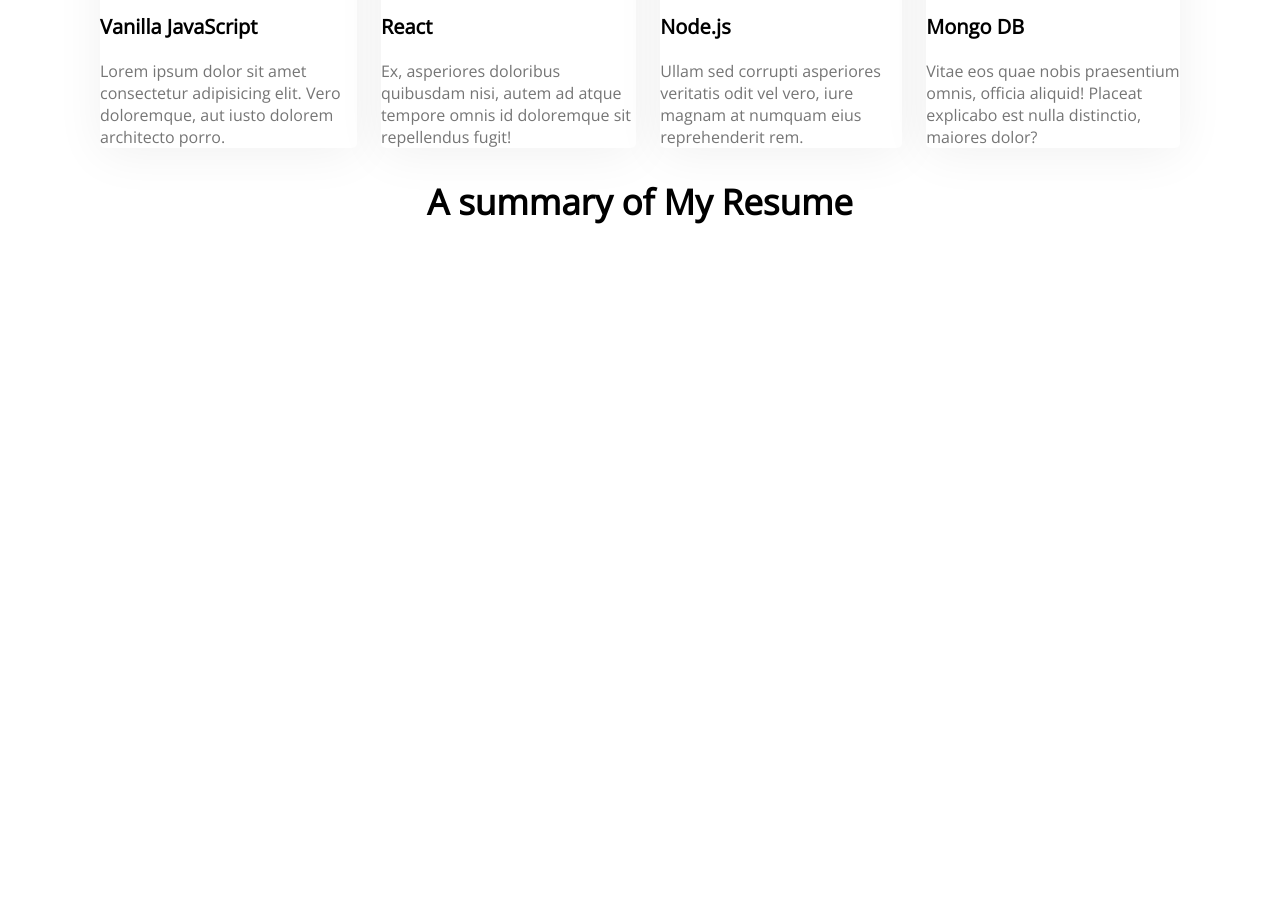
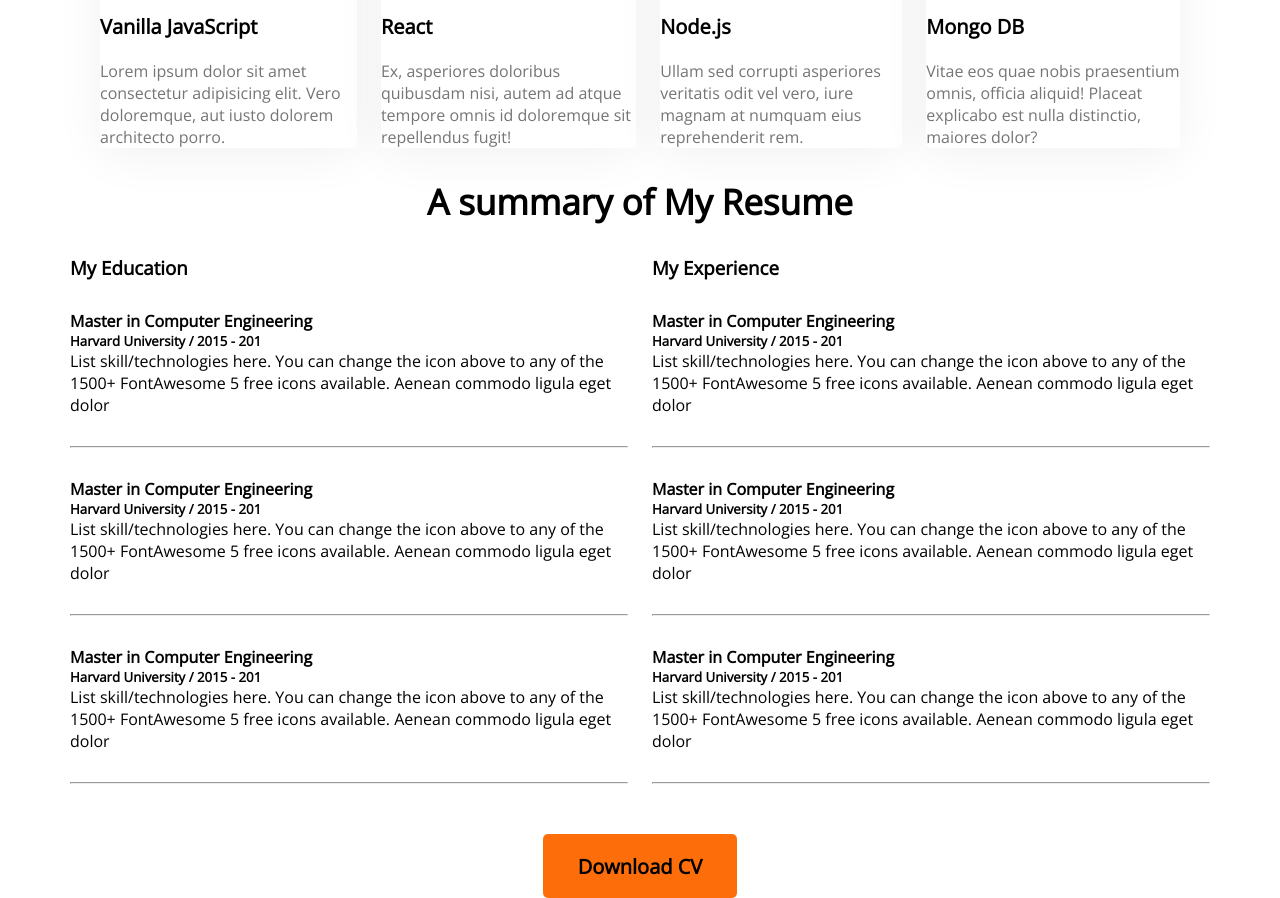
Before and after one commit to BidushiSuchana/developer-portfolio, a plain HTML site: page index.html in a window 1280 px wide. Shown: the part 1655-2553 px from the top of the page. Before the commit the page ends 1910 px from the top, so only its background shows below. Drawn offline with nearby package versions, Linux system fonts and the light colour scheme.

Commit message:
Add all resume item and button

```diff
--- a/index.html
+++ b/index.html
@@ -96,9 +96,74 @@
             <h3 class="section-title">A summary of My Resume</h3>
             <div class="resume-content">
                 <div>
+                    <h3 class="resume-title">My Education</h3>
+                    <div class="resume-item" >
+                        <h4 class="title">Master in Computer Engineering</h4>
+                        <h5 class="sub-title">Harvard University / 2015 - 201</h5>
+                        <p class="description">List skill/technologies here. You can change the icon above
+                            to any of the 1500+ FontAwesome 5 free icons available. Aenean commodo ligula eget dolor
+
+                        </p>
+                    </div>
+                    <hr>
+                    <div class="resume-item" >
+                        <h4 class="title">Master in Computer Engineering</h4>
+                        <h5 class="sub-title">Harvard University / 2015 - 201</h5>
+                        <p class="description">List skill/technologies here. You can change the icon above
+                            to any of the 1500+ FontAwesome 5 free icons available. Aenean commodo ligula eget dolor
+
+                        </p>
+                    </div>
+                    <hr>
+                    <div class="resume-item" >
+                        <h4 class="title">Master in Computer Engineering</h4>
+                        <h5 class="sub-title">Harvard University / 2015 - 201</h5>
+                        <p class="description">List skill/technologies here. You can change the icon above
+                            to any of the 1500+ FontAwesome 5 free icons available. Aenean commodo ligula eget dolor
+
+                        </p>
+                    </div>
+                    <hr>
+                </div>
+                <div>
+                    <h3 class="resume-title">My Experience</h3>
+                    <div class="resume-item" >
+                        <h4 class="title">Master in Computer Engineering</h4>
+                        <h5 class="sub-title">Harvard University / 2015 - 201</h5>
+                        <p class="description">List skill/technologies here. You can change the icon above
+                            to any of the 1500+ FontAwesome 5 free icons available. Aenean commodo ligula eget dolor
+
+                        </p>
+                    </div>
+                    <hr>
+                    <div class="resume-item" >
+                        <h4 class="title">Master in Computer Engineering</h4>
+                        <h5 class="sub-title">Harvard University / 2015 - 201</h5>
+                        <p class="description">List skill/technologies here. You can change the icon above
+                            to any of the 1500+ FontAwesome 5 free icons available. Aenean commodo ligula eget dolor
+
+                        </p>
+                    </div>
+                    <hr>
+                    <div class="resume-item" >
+                        <h4 class="title">Master in Computer Engineering</h4>
+                        <h5 class="sub-title">Harvard University / 2015 - 201</h5>
+                        <p class="description">List skill/technologies here. You can change the icon above
+                            to any of the 1500+ FontAwesome 5 free icons available. Aenean commodo ligula eget dolor
+
+                        </p>
+                    </div>
+                    <hr>
+
+
 
                 </div>
 
+                 </div>
+
+            </div>
+            <div class="resume-button" >
+                <button class="btn-primary">Download CV</button>
             </div>
         </section>
 
--- a/styles/protfolio.css
+++ b/styles/protfolio.css
@@ -131,3 +131,31 @@
 .section{
     margin-top: 130px;
 }
+/* resume styles */
+.resume-content{
+    display: flex;
+    gap:24px;
+}
+.resume-item{
+    margin-top: 30px;
+    margin-bottom: 30px;
+}
+.resume.title{
+    font-weight: 700;
+    font-size: 25px;
+    color: #474747;
+    margin-bottom: 10px;
+}
+.resume.sub-title{
+    color: #757575;
+    font-size: 20px;
+    font-weight: 600;
+    margin-bottom: 20px;
+}
+.resume.desscription{
+    color:#757575
+}
+.resume-button{
+    margin-top: 50px;
+    text-align: center;
+}
```
